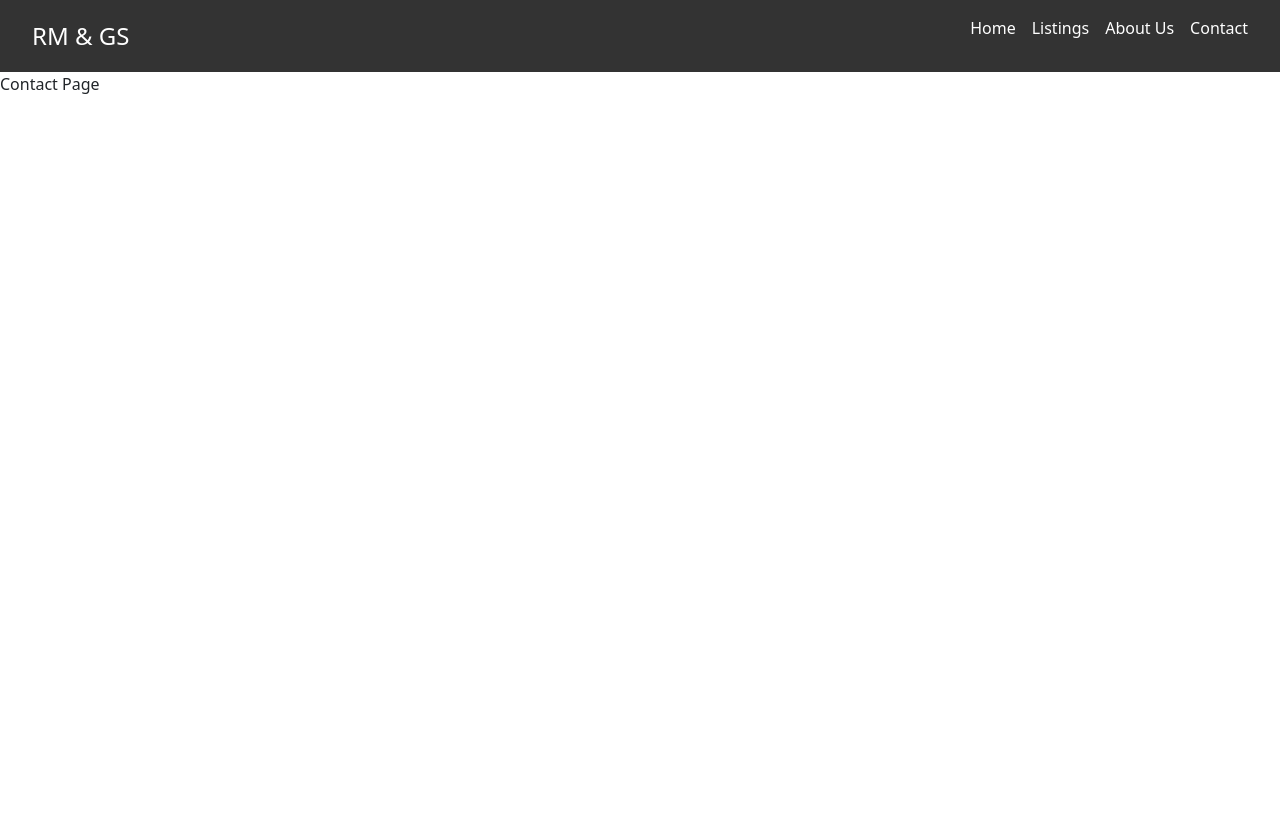
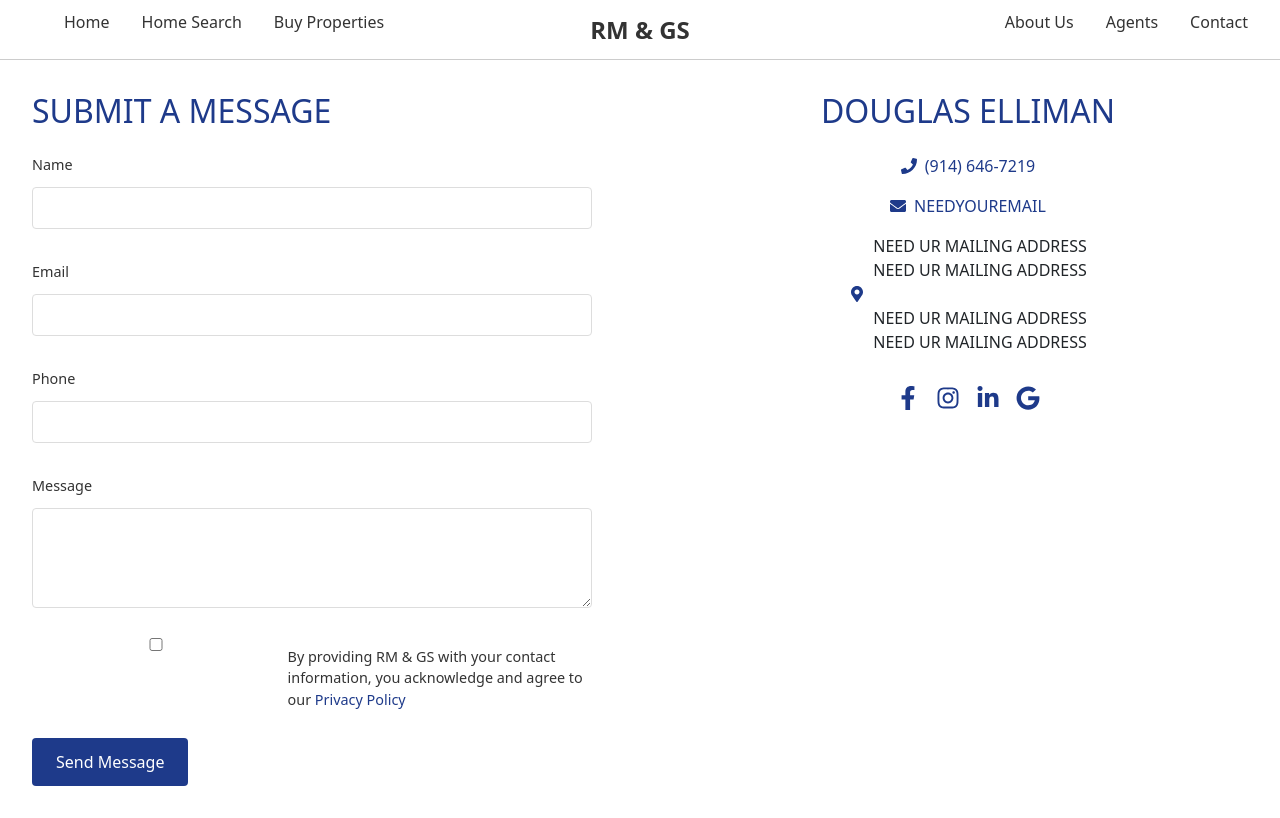
Before and after one commit to charlesheese/realestate, a React (Vite) app: page /contact in a window 1280 px wide. Built offline with nearby package versions, Linux system fonts and the light colour scheme.

Commit message:
contact page and update nav bar

```diff
--- a/package.json
+++ b/package.json
@@ -13,6 +13,7 @@
     "bootstrap": "^5.3.3",
     "react": "^18.3.1",
     "react-dom": "^18.3.1",
+    "react-icons": "^5.3.0",
     "react-intersection-observer": "^9.13.1",
     "react-router-dom": "^6.27.0"
   },
--- a/src/App.tsx
+++ b/src/App.tsx
@@ -2,10 +2,10 @@
 import { BrowserRouter as Router, Routes, Route } from "react-router-dom";
 import Navbar from "./components/NavBar";
 import Home from "./pages/Home";
+import Contact from "./pages/Contact";
 
 const Listings = () => <div>Listings Page</div>;
 const About = () => <div>About Us Page</div>;
-const Contact = () => <div>Contact Page</div>;
 
 const App = () => {
   return (
--- a/src/components/NavBar.css
+++ b/src/components/NavBar.css
@@ -1,29 +1,74 @@
+/* Navbar */
 .navbar {
   display: flex;
-    justify-content: space-between;
+  justify-content: center;
   align-items: center;
-    padding: 1rem 2rem;
-    background-color: #333;
-    color: #fff;
+  padding: 0; /* Remove extra padding */
+  background-color: #fff;
+  border-bottom: 1px solid #ccc;
+  position: sticky;
+  top: 0;
+  z-index: 10;
+  width: 100%;
+  height: 60px; /* Adjust height to match RSE example */
+}
+
+/* Left and right links aligned to the edges */
+.left-links {
+  position: absolute;
+  left: 2rem; /* Equal spacing from left edge */
+  display: flex;
+  gap: 2rem; /* Adjust gap for better spacing */
+  align-items: center;
+  height: 100%; /* Make links full height of navbar */
+}
+
+.right-links {
+  position: absolute;
+  right: 2rem; /* Equal spacing from right edge */
+  display: flex;
+  gap: 2rem; /* Adjust gap for better spacing */
+  align-items: center;
+  height: 100%; /* Make links full height of navbar */
+}
+
+/* Centered logo */
+.navbar-logo {
+  font-size: 1.5rem;
+  font-weight: bold;
+  color: #333;
+  text-align: center;
+  display: flex;
+  align-items: center;
+  height: 100%; /* Make logo full height of navbar */
 }
 
 .navbar-logo a {
-    color: #fff;
-    font-size: 1.5rem;
+  color: #333;
   text-decoration: none;
 }
 
-  .navbar-links {
-    list-style-type: none;
-    display: flex;
-    gap: 1rem;
+/* Link styling */
+.navbar-links li {
+  list-style: none;
 }
 
 .navbar-links li a {
-    color: #fff;
+  color: #333;
   text-decoration: none;
+  font-size: 1rem;
+  display: flex;
+  align-items: center; /* Center links vertically */
+  height: 100%; /* Ensure links take full height of navbar */
 }
 
 .navbar-links li a:hover {
-    color: #ddd;
+  color: #555;
 }
+
+/* Responsive adjustments */
+@media (max-width: 768px) {
+  .left-links, .right-links {
+    gap: 1rem; /* Reduce gap on smaller screens */
+  }
+}
--- a/src/components/NavBar.tsx
+++ b/src/components/NavBar.tsx
@@ -5,18 +5,26 @@
 const NavBar: React.FC = () => {
   return (
     <nav className="navbar">
-      <div className="navbar-logo">
-        <Link to="/">RM & GS</Link>
-      </div>
-      <ul className="navbar-links">
+      <ul className="navbar-links left-links">
         <li>
           <Link to="/">Home</Link>
         </li>
         <li>
-          <Link to="/listings">Listings</Link>
+          <Link to="/listings">Home Search</Link>
         </li>
         <li>
+          <Link to="/buy">Buy Properties</Link>
+        </li>
+      </ul>
+      <div className="navbar-logo">
+        <Link to="/">RM & GS</Link>
+      </div>
+      <ul className="navbar-links right-links">
+        <li>
           <Link to="/about">About Us</Link>
+        </li>
+        <li>
+          <Link to="/agents">Agents</Link>
         </li>
         <li>
           <Link to="/contact">Contact</Link>
--- /dev/null
+++ b/src/pages/Contact.css
@@ -0,0 +1,127 @@
+/* Main container for the contact page */
+.contact-container {
+    display: flex;
+    justify-content: center;
+    padding: 2rem;
+    gap: 2rem;
+    background-color: #fff;
+  }
+
+  .contact-info, .contact-form {
+    flex: 1;
+  }
+
+  /* Contact Info Section */
+  .contact-info {
+    padding-left: 2rem;
+    text-align: center;
+  }
+
+  .contact-title {
+    font-size: 2rem;
+    color: #1e3a8a; /* Dark blue color */
+    margin-bottom: 1.5rem;
+  }
+
+  .contact-details {
+    margin-bottom: 2rem;
+  }
+
+  .contact-item {
+    display: flex;
+    align-items: center;
+    justify-content: center;
+    margin-bottom: 1rem;
+  }
+
+  .contact-icon {
+    margin-right: 0.5rem;
+    color: #1e3a8a; /* Dark blue color */
+  }
+
+  .contact-item a {
+    color: #1e3a8a; /* Dark blue color */
+    text-decoration: none;
+    font-size: 1rem;
+  }
+
+  .contact-item p {
+    margin: 0;
+  }
+
+  .social-icons {
+    display: flex;
+    justify-content: center;
+    gap: 1rem;
+  }
+
+  .social-icons svg {
+    font-size: 1.5rem;
+    color: #1e3a8a; /* Dark blue color */
+  }
+
+  /* Contact Form Section */
+  .contact-form {
+    padding-right: 2rem;
+  }
+
+  .form-title {
+    font-size: 2rem;
+    color: #1e3a8a; /* Dark blue color */
+    margin-bottom: 1.5rem;
+    text-align: left;
+  }
+
+  .contact-form label {
+    display: block;
+    margin-top: 1rem;
+    color: #333;
+    font-size: 0.9rem;
+  }
+
+  .contact-form input,
+  .contact-form textarea {
+    width: 100%;
+    padding: 0.5rem;
+    margin-top: 0.5rem;
+    border: 1px solid #ddd;
+    border-radius: 4px;
+    font-size: 1rem;
+  }
+
+  .contact-form textarea {
+    height: 100px;
+    resize: vertical;
+  }
+
+  .consent {
+    margin-top: 1rem;
+    display: flex;
+    align-items: flex-start;
+    font-size: 0.8rem;
+    color: #888;
+  }
+
+  .consent input {
+    margin-right: 0.5rem;
+  }
+
+  .consent a {
+    color: #1e3a8a; /* Dark blue color */
+    text-decoration: none;
+  }
+
+  .contact-form button {
+    margin-top: 1.5rem;
+    padding: 0.75rem 1.5rem;
+    background-color: #1e3a8a; /* Dark blue color */
+    color: #fff;
+    border: none;
+    border-radius: 4px;
+    cursor: pointer;
+    font-size: 1rem;
+  }
+
+  .contact-form button:hover {
+    background-color: #173e8d; /* Slightly darker blue for hover */
+  }
--- /dev/null
+++ b/src/pages/Contact.tsx
@@ -0,0 +1,80 @@
+import React from "react";
+import "./Contact.css";
+import {
+  FaPhone,
+  FaEnvelope,
+  FaMapMarkerAlt,
+  FaFacebookF,
+  FaInstagram,
+  FaLinkedinIn,
+  FaGoogle,
+} from "react-icons/fa";
+
+const Contact: React.FC = () => {
+  return (
+    <div className="contact-container">
+      <div className="contact-form">
+        <h1 className="form-title">SUBMIT A MESSAGE</h1>
+        <form>
+          <label htmlFor="name">Name</label>
+          <input type="text" id="name" name="name" required />
+
+          <label htmlFor="email">Email</label>
+          <input type="email" id="email" name="email" required />
+
+          <label htmlFor="phone">Phone</label>
+          <input type="tel" id="phone" name="phone" required />
+
+          <label htmlFor="message">Message</label>
+          <textarea id="message" name="message" required></textarea>
+
+          <div className="consent">
+            <input type="checkbox" id="consent" name="consent" />
+            <label htmlFor="consent">
+              By providing RM & GS with your contact information, you
+              acknowledge and agree to our
+              <a href="/privacy-policy"> Privacy Policy </a>
+            </label>
+          </div>
+
+          <button type="submit">Send Message</button>
+        </form>
+      </div>
+
+      <div className="contact-info">
+        <h1 className="contact-title">DOUGLAS ELLIMAN</h1>
+        <div className="contact-details">
+          <div className="contact-item">
+            <FaPhone className="contact-icon" />
+            <a href="tel:+12125881818">(914) 646-7219</a>
+          </div>
+          <div className="contact-item">
+            <FaEnvelope className="contact-icon" />
+            <a href="mailto:needyouremail">NEEDYOUREMAIL</a>
+          </div>
+          <div className="contact-item">
+            <FaMapMarkerAlt className="contact-icon" />
+            <p>
+              NEED UR MAILING ADDRESS
+              <br />
+              NEED UR MAILING ADDRESS
+              <br />
+              <br />
+              NEED UR MAILING ADDRESS
+              <br />
+              NEED UR MAILING ADDRESS
+            </p>
+          </div>
+        </div>
+        <div className="social-icons">
+          <FaFacebookF />
+          <FaInstagram />
+          <FaLinkedinIn />
+          <FaGoogle />
+        </div>
+      </div>
+    </div>
+  );
+};
+
+export default Contact;
```
Also changed, not shown: src/pages/AboutUs.css (added), src/pages/AboutUs.tsx (added), 1 other file (tests, documents, lock files or other folders). Lines whose indentation alone changed are shown as unchanged.
